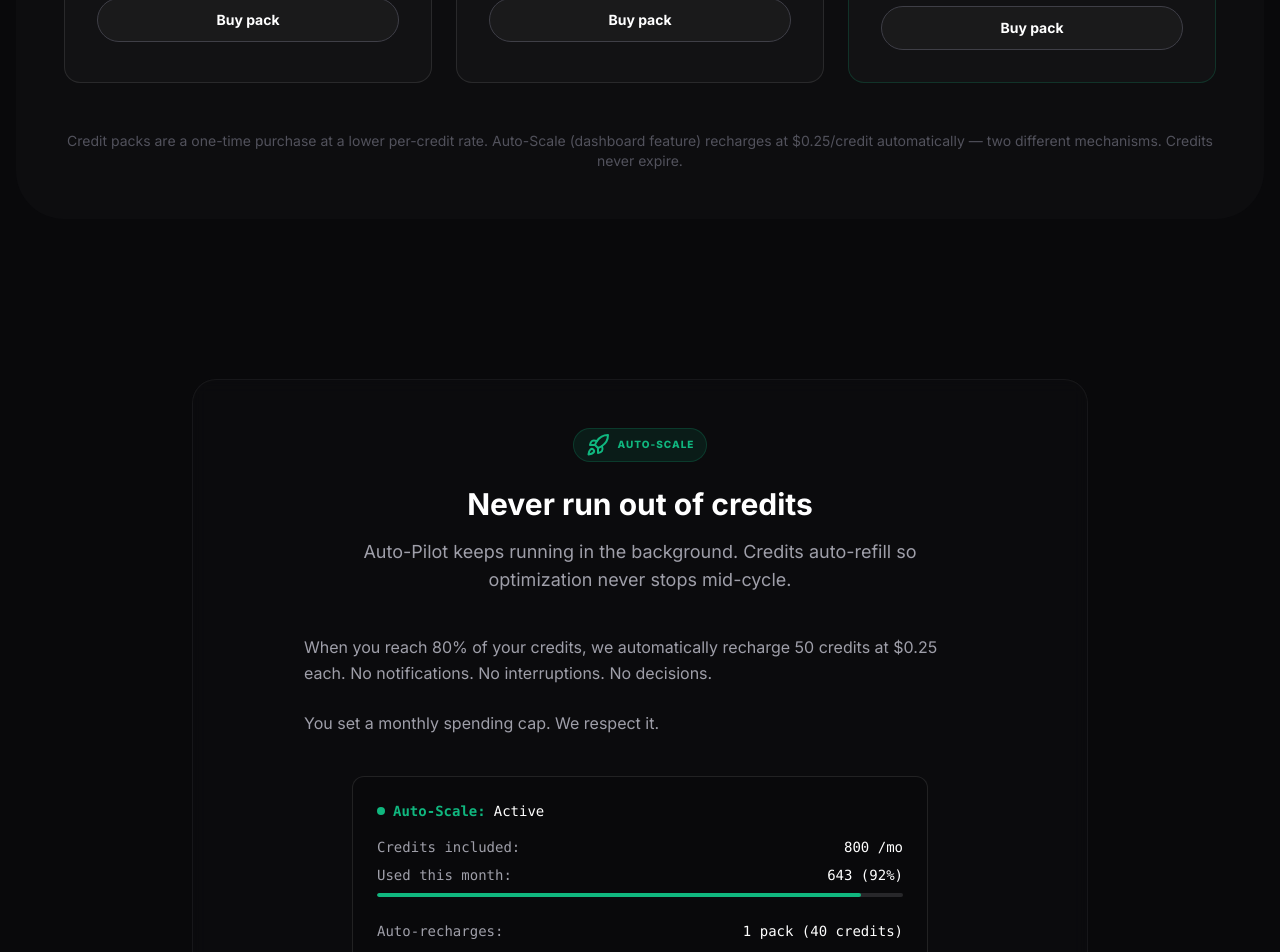
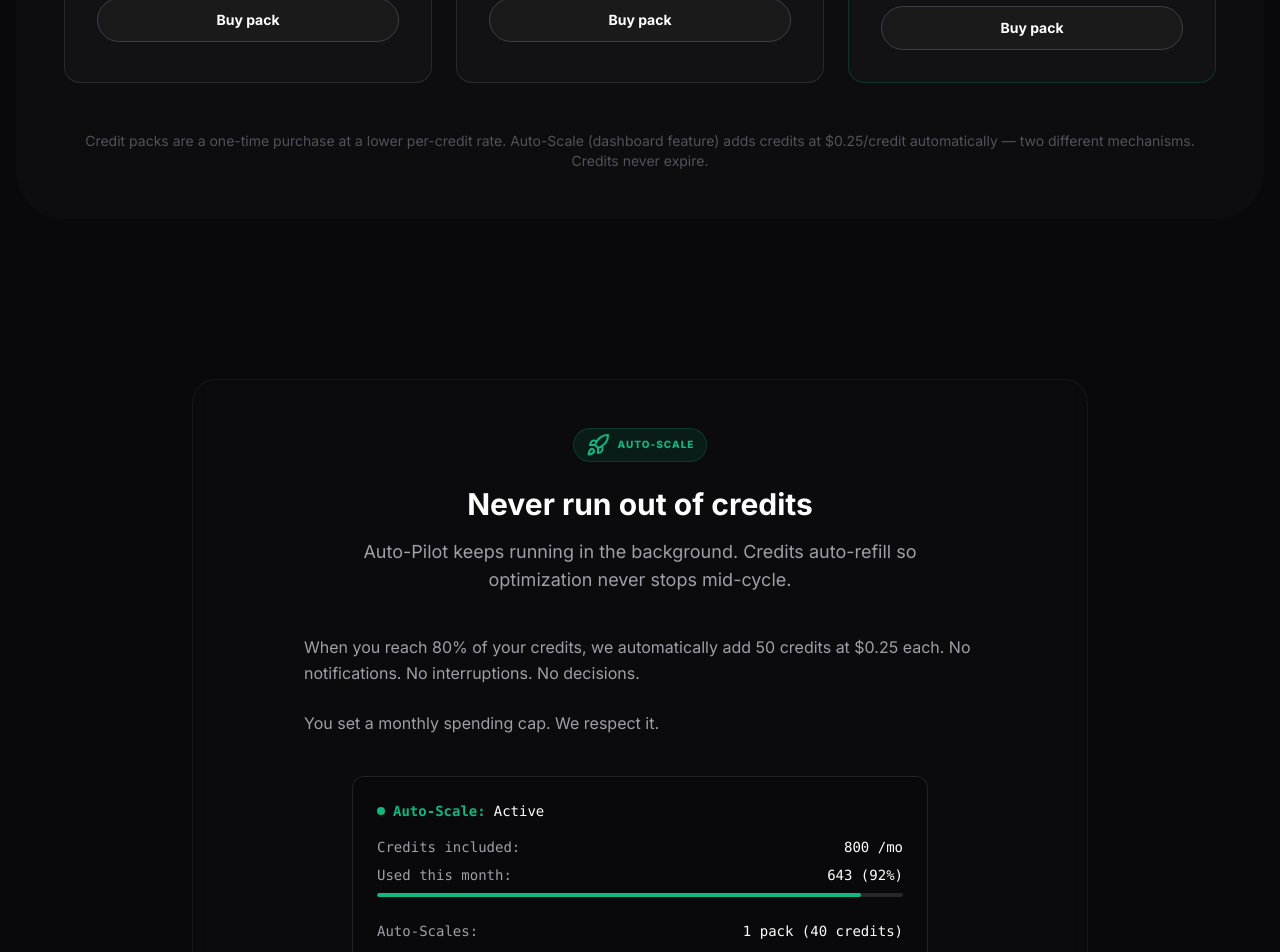
Before and after one commit to Robbin360/katalog-ai, a Next.js app: page /pricing in a window 1280 px wide. Shown: the part 2900-3852 px from the top of the page. Built offline with nearby package versions, Linux system fonts and the light colour scheme; no server answers.

Commit message:
refactor(billing): rebrand Auto-Recharge to Auto-Scale in UI, API, locales and terms

```diff
--- a/app/(app)/account/page.tsx
+++ b/app/(app)/account/page.tsx
@@ -330,7 +330,7 @@ export default function AccountPage() {
 
                         <div className="mt-12 mb-4">
                           <h3 className="text-lg font-semibold">Credits & Billing</h3>
-                          <p className="text-sm text-muted-foreground">Manage your credit usage and automatic recharges.</p>
+                          <p className="text-sm text-muted-foreground">Manage your credit usage and automatic scaling.</p>
                         </div>
 
                         <div className="w-full">
--- a/app/(marketing)/terms/page.tsx
+++ b/app/(marketing)/terms/page.tsx
@@ -158,8 +158,8 @@ export default function TermsPage() {
                 </p>
                 <p className="font-semibold text-white mt-4">Auto-Scale (Pro and Business only):</p>
                 <ul className="list-disc pl-6 space-y-1">
-                  <li>When you reach 80% of your monthly credits, Auto-Scale recharges 50 credits at $0.25 each ($12.50 total).</li>
-                  <li>Maximum recharge per cycle: 1000 credits (configurable).</li>
+                  <li>When you reach 80% of your monthly credits, Auto-Scale adds 50 credits at $0.25 each ($12.50 total).</li>
+                  <li>Maximum scaling per cycle: 1000 credits (configurable).</li>
                   <li>Auto-Scale can be disabled in your account settings.</li>
                 </ul>
                 <p className="font-semibold text-white mt-4">Credit purchases (top-ups):</p>
--- a/app/api/billing/auto-scale/route.ts
+++ b/app/api/billing/auto-scale/route.ts
@@ -19,15 +19,15 @@ export async function GET(request: NextRequest) {
 
   if (error) return NextResponse.json({ error: error.message }, { status: 500 });
 
-  const RECHARGE_PACK_SIZE = 40;
+  const SCALE_PACK_SIZE = 40;
   const additionalCharges = (profile.auto_scale_spent || 0) / 100;
 
   return NextResponse.json({
     isActive: profile.auto_scale_enabled,
     creditsIncluded: profile.credits_total || 0,
     creditsUsed: profile.credits_used || 0,
-    autoRechargesCount: profile.auto_scale_count || 0,
-    rechargePackSize: RECHARGE_PACK_SIZE,
+    autoScalesCount: profile.auto_scale_count || 0,
+    scalePackSize: SCALE_PACK_SIZE,
     additionalCharges: additionalCharges,
     monthlyCap: (profile.auto_scale_cap || 1000) / 100,
   });
--- a/components/billing/AutoScaleCard.tsx
+++ b/components/billing/AutoScaleCard.tsx
@@ -25,8 +25,8 @@ interface AutoScaleData {
   isActive: boolean;
   creditsIncluded: number;
   creditsUsed: number;
-  autoRechargesCount: number;
-  rechargePackSize: number;
+  autoScalesCount: number;
+  scalePackSize: number;
   additionalCharges: number;
   monthlyCap: number;
 }
@@ -84,7 +84,7 @@ export function AutoScaleCard() {
       return res.json();
     },
     onSuccess: (res) => {
-      toast.success(res.isActive ? 'Auto-Recharge activated' : 'Auto-Recharge deactivated');
+      toast.success(res.isActive ? 'Auto-Scale activated' : 'Auto-Scale deactivated');
       queryClient.invalidateQueries({ queryKey: ['auto-scale'] });
     },
     onError: (error: Error) => {
@@ -111,7 +111,7 @@ export function AutoScaleCard() {
           <div className="flex items-center gap-3">
             <span className={`h-2 w-2 rounded-full ${data.isActive ? 'bg-green-500' : 'bg-gray-500'}`} />
             <div>
-              <CardTitle>Auto-Recharge</CardTitle>
+              <CardTitle>Auto-Scale</CardTitle>
               <CardDescription>Automatically refill credits before you run out.</CardDescription>
             </div>
           </div>
@@ -138,8 +138,8 @@ export function AutoScaleCard() {
           <Progress value={usagePercentage} className="h-2" />
         </div>
         <div className="flex justify-between items-center">
-          <span className="text-sm text-muted-foreground">Recharges this month:</span>
-          <span className="text-sm font-medium" translate="no">{data.autoRechargesCount} pack ({data.rechargePackSize} credits)</span>
+          <span className="text-sm text-muted-foreground">Auto-Scales this month:</span>
+          <span className="text-sm font-medium" translate="no">{data.autoScalesCount} {data.autoScalesCount === 1 ? 'pack' : 'packs'} ({data.autoScalesCount * data.scalePackSize} credits) — each pack adds {data.scalePackSize} credits</span>
         </div>
         <div className="flex justify-between items-center">
           <span className="text-sm text-muted-foreground">Additional charges this month:</span>
@@ -152,7 +152,7 @@ export function AutoScaleCard() {
           </div>
         ) : (
           <div className="bg-amber-500/10 border border-amber-500/20 rounded-md p-3 text-sm text-amber-600">
-            ⚠ Auto-Recharge is off. If you run out of credits, your work may be interrupted. Turn it back on anytime — your spend cap is saved.
+            ⚠ Auto-Scale is off. If you run out of credits, your work may be interrupted. Turn it back on anytime — your spend cap is saved.
           </div>
         )}
       </CardContent>
@@ -170,7 +170,7 @@ export function AutoScaleCard() {
               <AlertDialogHeader>
                 <AlertDialogTitle>Monthly Spend Cap</AlertDialogTitle>
                 <AlertDialogDescription>
-                  Set the maximum you're willing to spend on automatic recharges each month. This doesn't turn on Auto-Recharge — use the toggle for that.
+                  Set the maximum you're willing to spend on automatic scaling each month. This doesn't turn on Auto-Scale — use the toggle for that.
                 </AlertDialogDescription>
               </AlertDialogHeader>
               <div className="space-y-4 py-4">
--- a/lib/locales/en.json
+++ b/lib/locales/en.json
@@ -215,7 +215,7 @@
             {
                 "category": "Plans",
                 "question": "What happens if I run out of credits?",
-                "answer": "Auto-Pilot pauses when you exhaust your monthly credits. To avoid interruptions, you can enable Auto-Scale (opt-in) from your dashboard: when you reach 80% usage, we automatically recharge 50 credits at $0.25 each. You set a monthly spending cap, and charges never exceed that limit. You can also purchase credit packs as a one-time buy at a lower per-credit rate."
+                "answer": "Auto-Pilot pauses when you exhaust your monthly credits. To avoid interruptions, you can enable Auto-Scale (opt-in) from your dashboard: when you reach 80% usage, we automatically add 50 credits at $0.25 each. You set a monthly spending cap, and charges never exceed that limit. You can also purchase credit packs as a one-time buy at a lower per-credit rate."
             },
             {
                 "category": "Plans",
@@ -386,7 +386,7 @@
             "subtitle": "Add credits to any Pro or Business plan. No plan change required.",
             "best_value": "Best value",
             "buy": "Buy pack",
-            "disclaimer": "Credit packs are a one-time purchase at a lower per-credit rate. Auto-Scale (dashboard feature) recharges at $0.25/credit automatically — two different mechanisms. Credits never expire.",
+            "disclaimer": "Credit packs are a one-time purchase at a lower per-credit rate. Auto-Scale (dashboard feature) adds credits at $0.25/credit automatically — two different mechanisms. Credits never expire.",
             "pack_suffix": "/credit",
             "once": "one-time purchase"
         },
@@ -394,7 +394,7 @@
             "badge": "Auto-Scale",
             "title": "Never run out of credits",
             "subtitle": "Auto-Pilot keeps running in the background. Credits auto-refill so optimization never stops mid-cycle.",
-            "desc1": "When you reach 80% of your credits, we automatically recharge 50 credits at $0.25 each. No notifications. No interruptions. No decisions.",
+            "desc1": "When you reach 80% of your credits, we automatically add 50 credits at $0.25 each. No notifications. No interruptions. No decisions.",
             "desc2": "You set a monthly spending cap. We respect it.",
             "mockup": {
                 "status": "Auto-Scale:",
@@ -402,7 +402,7 @@
                 "included": "Credits included:",
                 "month": "/mo",
                 "used": "Used this month:",
-                "recharges": "Auto-recharges:",
+                "recharges": "Auto-Scales:",
                 "pack": "1 pack (50 credits)",
                 "extra": "Extra spent:",
                 "cap": "Monthly cap:",
--- a/lib/locales/es.json
+++ b/lib/locales/es.json
@@ -346,7 +346,7 @@
             "badge": "Escala Automática",
             "title": "Nunca te quedes sin créditos",
             "subtitle": "Auto-Pilot sigue funcionando en segundo plano. Los créditos se recargan automáticamente para que la optimización nunca se detenga a medio ciclo.",
-            "desc1": "Cuando alcances el 80% de tus créditos, recargaremos automáticamente 50 créditos a $0.25 cada uno. Sin notificaciones. Sin interrupciones. Sin decisiones.",
+            "desc1": "Cuando alcances el 80% de tus créditos, agregaremos automáticamente 50 créditos a $0.25 cada uno. Sin notificaciones. Sin interrupciones. Sin decisiones.",
             "desc2": "Usted establece un límite de gasto mensual. Lo respetamos.",
             "mockup": {
                 "status": "Escala Automática:",
@@ -354,7 +354,7 @@
                 "included": "Créditos incluidos:",
                 "month": "/mes",
                 "used": "Usado este mes:",
-                "recharges": "Recargas automáticas:",
+                "recharges": "Escalas automáticas:",
                 "pack": "1 pack (50 créditos)",
                 "extra": "Gasto extra:",
                 "cap": "Límite mensual:",
```
